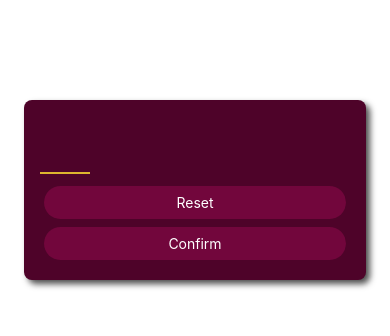
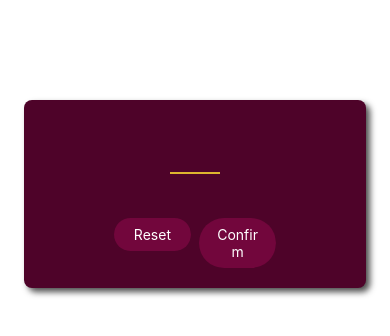
Before and after one commit to jorgearguellles/guessMyNumberGame-RN, a React Native app: screen / in a window 390 px wide. Shown: the top 336 px of the page. Built offline with nearby package versions, Linux system fonts and the light colour scheme.

Commit message:
🥕 Finish styles on PrimayButtons

```diff
--- a/screens/StartGameScreen.js
+++ b/screens/StartGameScreen.js
@@ -12,8 +12,14 @@ function StartGameScreen() {
         autoCapitalize="none"
         autoCorrect={false}
         />
-      <PrimaryButton>Reset</PrimaryButton>
-      <PrimaryButton>Confirm</PrimaryButton>
+      <View style={styles.buttonsContainer}>
+        <View style={styles.buttonContainer}>
+          <PrimaryButton>Reset</PrimaryButton>
+        </View>
+        <View style={styles.buttonContainer}>
+          <PrimaryButton>Confirm</PrimaryButton>
+        </View>
+      </View>
     </View>
   )
 }
@@ -22,13 +28,15 @@ export default StartGameScreen;
 
 const styles = StyleSheet.create({
   inputContainer:{
+    justifyContent: 'center',
+    alignItems: 'center',
     marginTop: 100,
     marginHorizontal: 24,
     padding: 16,
     backgroundColor: '#4e0329',
     borderRadius: 8,
     elevation: 4, // Android only property to generate box shadow effect
-    // On iOS We need next 4 properties to generate box shadow effect
+    // On iOS we need next 4 properties to generate box shadow effect
     shadowColor: 'black', // iOS only property
     shadowOffset: {width: 4, height: 4}, // iOS only property
     shadowRadius: 6, // iOS only property
@@ -38,6 +46,7 @@ const styles = StyleSheet.create({
     height: 50,
     width: 50,
     fontSize: 32,
+    marginBottom: 40,
     borderBottomColor: '#ddb52f',
     borderBottomWidth: 2,
     color: '#ddb52f',
@@ -45,4 +54,10 @@ const styles = StyleSheet.create({
     fontWeight: 'bold',
     textAlign: 'center',
   },
+  buttonsContainer:{
+    flexDirection: 'row',
+  },
+  buttonContainer: {
+    flex: 1,
+  }
 })
```
Also changed, not shown: App.js (line endings or trailing spaces).
